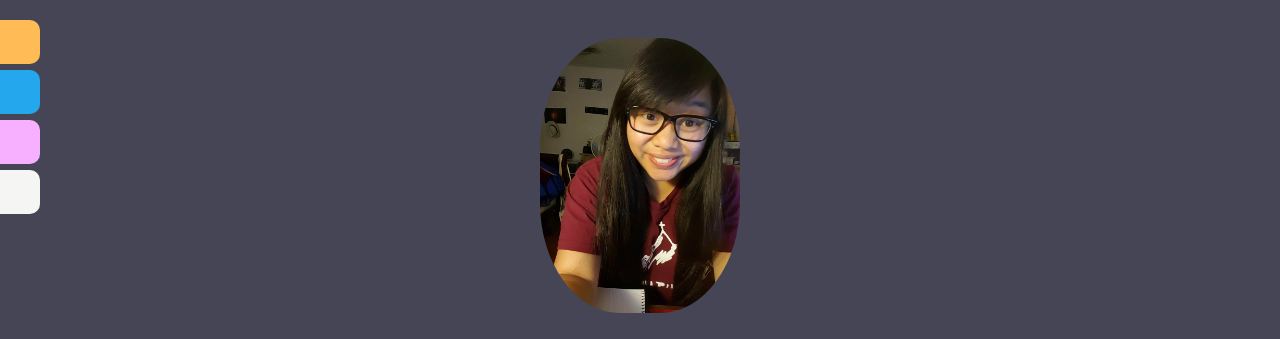
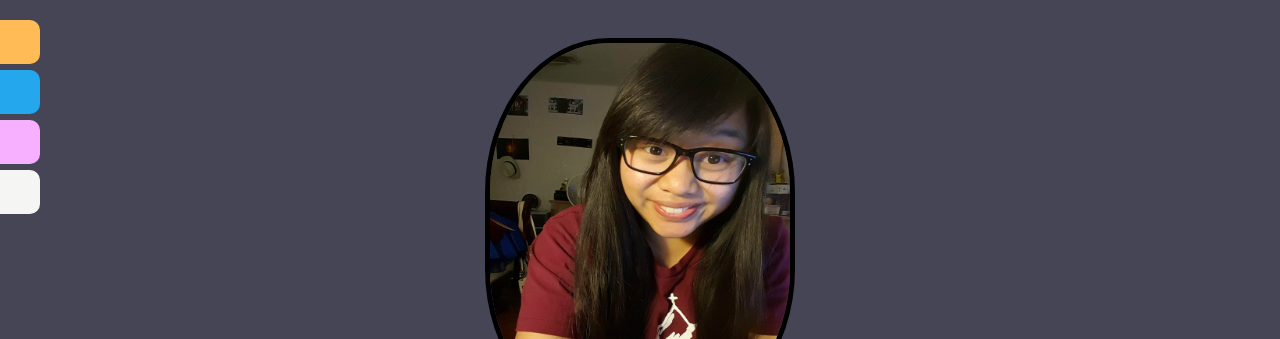
Before and after one commit to djsandil/old-portfolio, a plain HTML site: page index.html in a window 1280 px wide. Shown: the top 339 px of the page. Drawn offline with Linux system fonts and the light colour scheme.

Commit message:
Update index.html

```diff
--- a/index.html
+++ b/index.html
@@ -17,7 +17,7 @@
 	<div class="intro">
 	<!-- Including my name, photo and the career I'm looking for
     <img src="Personal%20Website%20Logo%20Transparent.png" width=200 height=200 id="logo">-->
-    <img class="img-circle" src="Diana Sandil Photo.jpg" width=200 height=275 id="myself">
+    <img class="img-circle" src="Diana Sandil Photo.jpg" width=300 height=375 border="5" id="myself">
 	<h1>Diana Sandil<br>UX Designer</h1>
 
 	</div>
```
